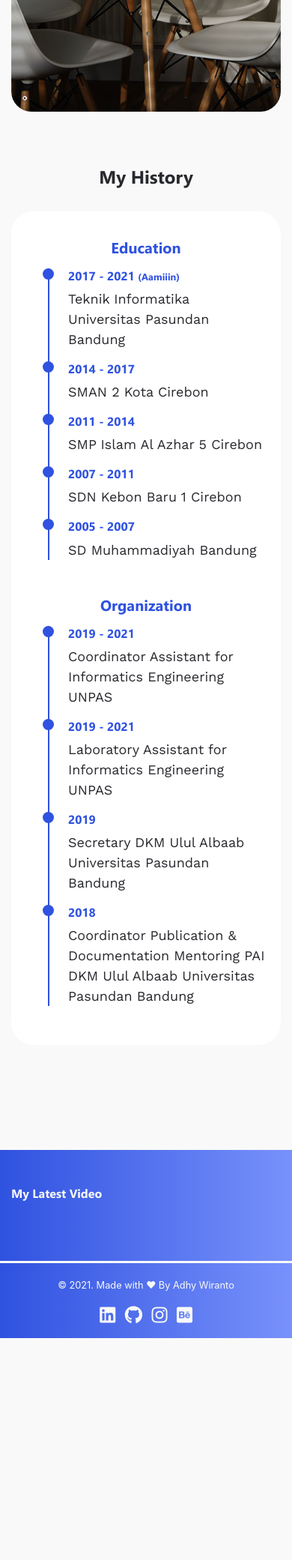
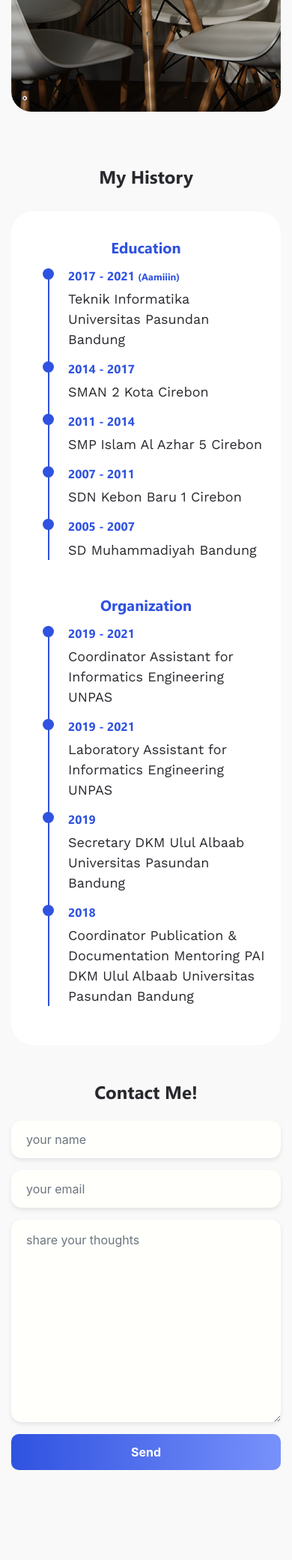
Before and after one commit to AdhyWiranto44/my_web_profile, a Node server app: page / in a window 390 px wide. Shown: the part 3880-5961 px from the top of the page at 75% size. Before the commit the page ends 5665 px from the top, so only its background shows below. Run offline with Node 20, Linux system fonts and the light colour scheme; some libraries are stand-ins or nearby versions.

Commit message:
add new feature, submit contact me to google sheets

```diff
--- a/index.html
+++ b/index.html
@@ -117,25 +117,13 @@
                     <div class="col-lg-8 col offset-lg-2">
                         <div class="card border-0 p-3">
                             <div class="card-body">
-                                <p class="card-text">Hello my name is Adhy Wiranto Sudjana, you can call me Adhy. I was born in april 4th, 1999 at Cirebon, Indonesia. I am an Intermediate Web Developer (both Front-End and Back-End).
+                                <p class="card-text text-justify">Hello my name is Adhy Wiranto Sudjana, you can call me Adhy. I was born in april 4th, 1999 at Cirebon, Indonesia. I am an Intermediate Web Developer (both Front-End and Back-End).
                                 <br><br>
                                 These days I working at Indonesian Traffic Sign detector for my bachelor's assignment, the dataset contains 21 classes with 3 main traffic light (green, yellow, and red).
                                 Let me know if we can work together :)</p>
                             </div>
                         </div>
                     </div>
-
-                    <!-- <div class="col-md-6 order-md-2 mb-3">
-                        <div class="card border-0 bg-transparent">
-                            <img src="img/profile-2.webp" class="card-img-top w-50 rounded-circle mx-auto shadow-lg" alt="Adhy Wiranto" title="Who Am I">
-                        </div>
-                    </div>
-                    <div class="col-md-6">
-                        <p class="text-justify">Hello my name is Adhy Wiranto Sudjana, you can call me Adhy. I was born in april 4th, 1999 at Cirebon, Indonesia. I am an Intermediate Web Developer (both Front-End and Back-End).
-                        <br><br>
-                        These days I working at Indonesian Traffic Sign detector for my bachelor's assignment, the dataset contains 21 classes with 3 main traffic light (green, yellow, and red).
-                        Let me know if we can work together :)</p>
-                    </div> -->
                 </div>
             </div>
         </div>
@@ -330,31 +318,42 @@
         </div>
     </div>
 
-    <!-- <div id="contactme" class="container">
+    <div id="contactme" class="container">
         <div class="row">
-            <div class="col-md align-self-center text-center order-md-2 mb-3">
+            <div class="col-md align-self-center text-center mb-3">
                 <h3 class="h4">Contact Me!</h3>
             </div>
-            <div class="col-md">
-                <form action="" method="POST">
-                    <div class="form-group mb-1">
-                        <input type="text" class="form-control" id="name" name="name" placeholder="your name">
-                    </div>
-                    <div class="form-group form-check ml-3">
-                        <input type="checkbox" class="form-check-input" id="as_anonymous">
-                        <label class="form-check-label text-secondary" for="as_anonymous"><small>set as Anonymous</small></label>
+        </div>
+        <div class="row">
+            <div class="col-lg-6 offset-lg-3">
+
+                <div class="alert alert-success alert-dismissible fade show d-none my-alert" role="alert">
+                    <strong>Yeay!</strong> The messages has been sent :)
+                    <button type="button" class="close" data-dismiss="alert" aria-label="Close">
+                        <span aria-hidden="true">&times;</span>
+                    </button>
+                </div>
+
+                <form name="adhywiranto44-contact-me">
+                    <div class="form-group">
+                        <input type="text" class="form-control" id="name" name="name" placeholder="your name" required autocomplete="off">
                     </div>
                     <div class="form-group">
-                        <input type="email" class="form-control" id="email" name="email" placeholder="your email (optional)">
+                        <input type="email" class="form-control" id="email" name="email" placeholder="your email" required autocomplete="off">
                     </div>
                     <div class="form-group">
-                        <textarea class="form-control" id="mail_content" name="mail_content" rows="10" placeholder="share your thoughts"></textarea>
+                        <textarea class="form-control" id="messages" name="messages" rows="10" placeholder="share your thoughts" required autocomplete="off"></textarea>
                     </div>
-                    <button type="submit" class="btn btn-dark w-100 font-weight-bold">Submit</button>
+                    <button type="submit" class="btn btn-dark w-100 font-weight-bold btn-send">Send</button>
+
+                    <button class="btn btn-dark w-100 font-weight-bold btn-loading d-none" type="button" disabled>
+                        <span class="spinner-border spinner-border-sm" role="status" aria-hidden="true"></span>
+                        Loading...
+                    </button>
                 </form>
             </div>
         </div>
-    </div> -->
+    </div>
 
     <footer id="footer" class="pt-5 myFooter" style="margin-top: 140px;">
         <div class="container">
--- a/public/css/style.css
+++ b/public/css/style.css
@@ -208,7 +208,6 @@ ul.timeline:before {
     left: 29px;
     width: 2px;
     height: 100%;
-    z-index: 400;
 }
 
 ul.timeline li:before {
@@ -220,7 +219,6 @@ ul.timeline li:before {
     left: 22px;
     width: 15px;
     height: 15px;
-    z-index: 400;
 }
 
 #contactme button {
--- a/public/js/script.js
+++ b/public/js/script.js
@@ -45,8 +45,6 @@ function windowScroll(e) {
         navbar.className = navbarClass + " d-none";
         goTop.className = "goTop btn btn-dark fixed-bottom ml-3 mb-2 rounded-circle shadow d-none";
     }
-
-    console.log(navbar.className);
 }
 
 $(document).ready(function () {
@@ -103,3 +101,36 @@ $(document).ready(function () {
     });
 
 });
+
+// Script Google Form
+const scriptURL = 'https://script.google.com/macros/s/AKfycbybrGlJZOJiqxnQCJQGZlLlfVC1chq7bPAbF9oxdMrTZrRXBcH4arSRHGKg-UfRY8cW/exec';
+
+const form = document.forms['adhywiranto44-contact-me'];
+const btnSend = document.querySelector(".btn-send");
+const btnLoading = document.querySelector(".btn-loading");
+const myAlert = document.querySelector(".my-alert");
+
+form.addEventListener('submit', e => {
+e.preventDefault();
+
+// ketika tombol submit diklik
+// tampilkan tombol loading, hilangkan tombol kirim
+btnLoading.classList.toggle("d-none");
+btnSend.classList.toggle("d-none");
+
+fetch(scriptURL, { method: 'POST', body: new FormData(form)})
+    .then(response => {
+        // ketika tombol submit diklik
+        // tampilkan tombol loading, hilangkan tombol kirim
+        btnLoading.classList.toggle("d-none");
+        btnSend.classList.toggle("d-none");
+
+        // tampilkan alert sukses
+        myAlert.classList.toggle("d-none");
+
+        form.reset();
+
+        console.log('Success!', response);
+    })
+    .catch(error => console.error('Error!', error.message));
+});
```
